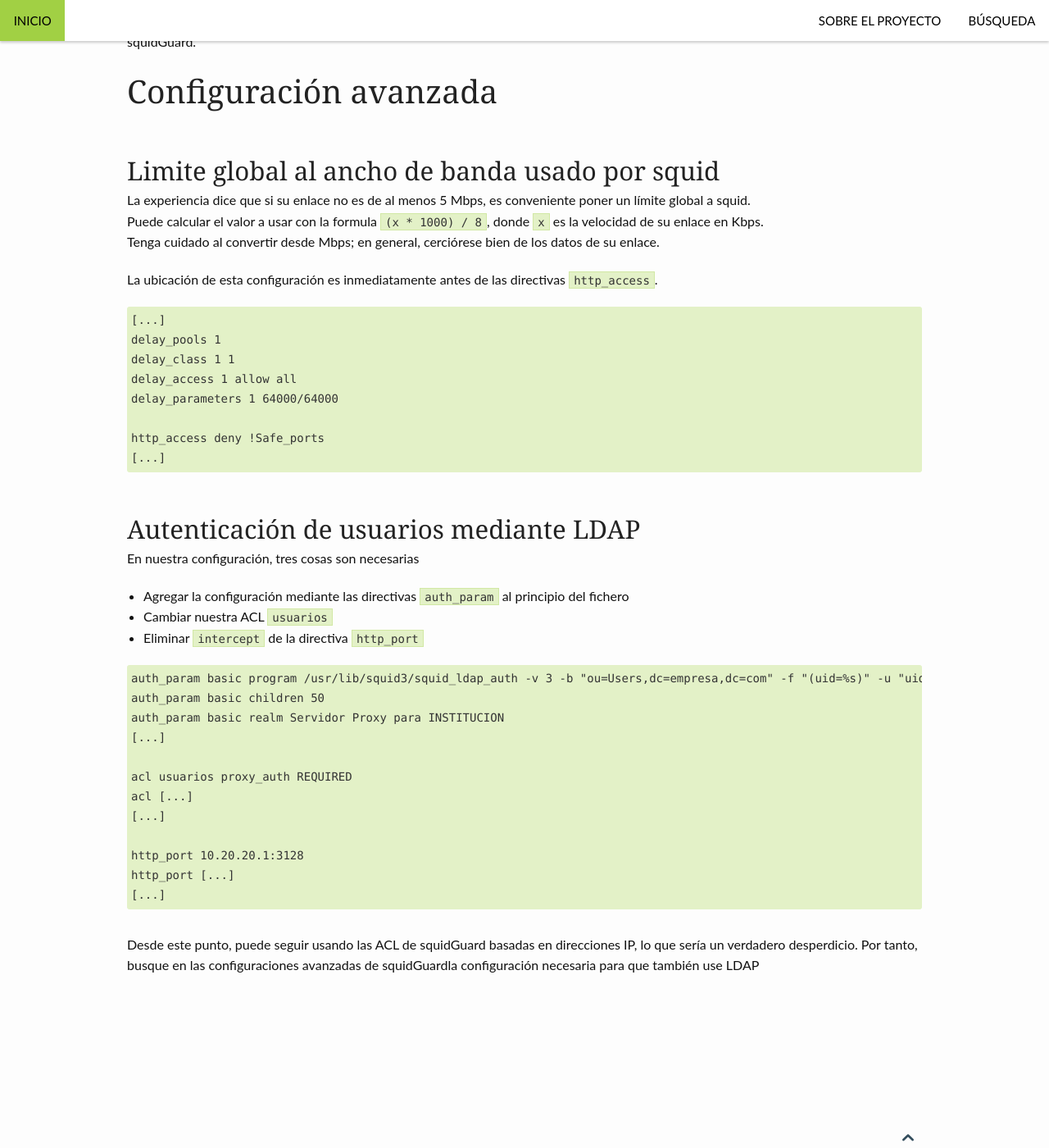
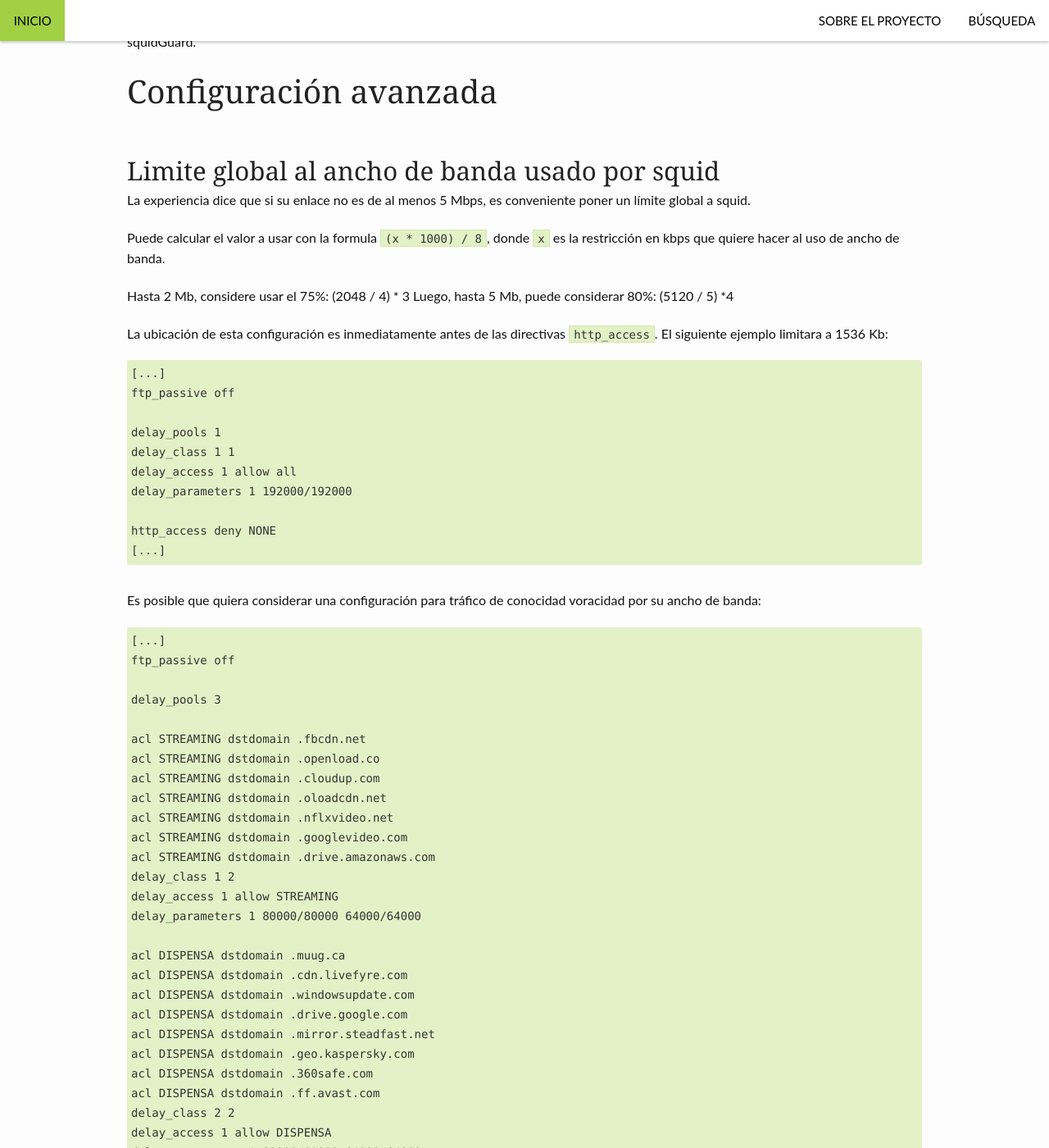
Before and after one commit to VTacius/firewall, a Jekyll site: the page built from _instalacion/squid3/index.md, in a window 1280 px wide and 1400 px high, scrolled down 2087 px. Shown: the whole window at 82% size. Built offline with Jekyll 4.4.1, drawn with Linux system fonts in a browser that asks for light colours; some of the changed text lies outside the part shown.

Commit message:
Creo una configuración más complicada sobre las restricciones del uso de ancho de banda

```diff
--- a/_instalacion/squid3/index.md
+++ b/_instalacion/squid3/index.md
@@ -49,21 +49,73 @@ Ni siquiera reinicie Squid3 aún, realizaremos el despliegue y pruebas de config
 
 ## Limite global al ancho de banda usado por squid
 La experiencia dice que si su enlace no es de al menos 5 Mbps, es conveniente poner un límite global a squid.
-Puede calcular el valor a usar con  la formula `(x * 1000) / 8`, donde `x` es la velocidad de su enlace en Kbps.
-Tenga cuidado al convertir desde Mbps; en general, cerciórese bien de los datos de su enlace.
 
-La ubicación de esta configuración es inmediatamente antes de las directivas `http_access`.
+Puede calcular el valor a usar con  la formula `(x * 1000) / 8`, donde `x` es la restricción en kbps que quiere hacer al uso de ancho de banda.
+
+Hasta 2 Mb, considere usar el 75%: (2048 / 4) * 3
+Luego, hasta 5 Mb, puede considerar 80%: (5120 / 5) *4
+
+La ubicación de esta configuración es inmediatamente antes de las directivas `http_access`. El siguiente ejemplo limitara a 1536 Kb:
 
 {% highlight squid %}
 [...]
+ftp_passive off
+
 delay_pools 1
 delay_class 1 1
 delay_access 1 allow all
-delay_parameters 1 64000/64000
+delay_parameters 1 192000/192000
 
-http_access deny !Safe_ports
+http_access deny NONE
 [...]
 {% endhighlight %}
+
+Es posible que quiera considerar una configuración para tráfico de conocidad voracidad por su ancho de banda:
+
+{% highlight squid %}
+[...]
+ftp_passive off
+
+delay_pools 3
+
+acl STREAMING dstdomain .fbcdn.net
+acl STREAMING dstdomain .openload.co
+acl STREAMING dstdomain .cloudup.com
+acl STREAMING dstdomain .oloadcdn.net
+acl STREAMING dstdomain .nflxvideo.net
+acl STREAMING dstdomain .googlevideo.com
+acl STREAMING dstdomain .drive.amazonaws.com
+delay_class 1 2
+delay_access 1 allow STREAMING
+delay_parameters 1 80000/80000 64000/64000
+
+acl DISPENSA dstdomain .muug.ca
+acl DISPENSA dstdomain .cdn.livefyre.com
+acl DISPENSA dstdomain .windowsupdate.com
+acl DISPENSA dstdomain .drive.google.com
+acl DISPENSA dstdomain .mirror.steadfast.net
+acl DISPENSA dstdomain .geo.kaspersky.com
+acl DISPENSA dstdomain .360safe.com
+acl DISPENSA dstdomain .ff.avast.com
+delay_class 2 2
+delay_access 1 allow DISPENSA
+delay_parameters 1 80000/80000 64000/64000
+
+delay_class 3 1
+delay_access 3 allow all
+delay_parameters 3 192000/192000
+
+http_access deny NONE
+[...]
+
+{% endhighlight %}
+
+Los tres pool definen el siguiente comportamiento:
+* Al acceder a los sitios en la ACL STREAMING, se puede hacer uso de hasta 640 kbps en total, y cada usuario que caiga en dicho bucket no puede usar más de 512 kbps
+* Al acceder a los sitios en la ACL DISPENSA, se puede hacer uso de hasta 640 kbps en total, y cada usuario que caiga en dicho bucket no puede usar más de 512 kbps. Cabe destacar que ambos son bucket totalmente diferentes
+* Para todo el tráfico restante, squid3 tratará de usar no más de 1536 Kbps.
+
+Si necesita agregar una bucket adicional, debe configurarse antes del bucket por defecto, el último en el ejemplo
 
 ## Autenticación de usuarios mediante LDAP
 En nuestra configuración, tres cosas son necesarias
```
